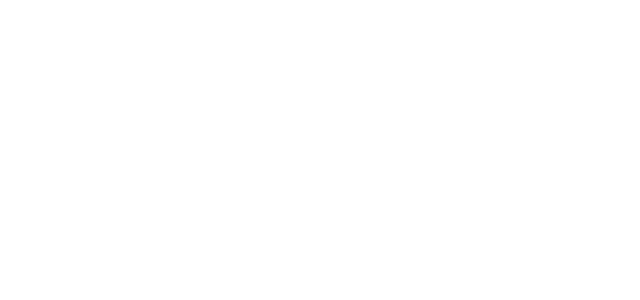
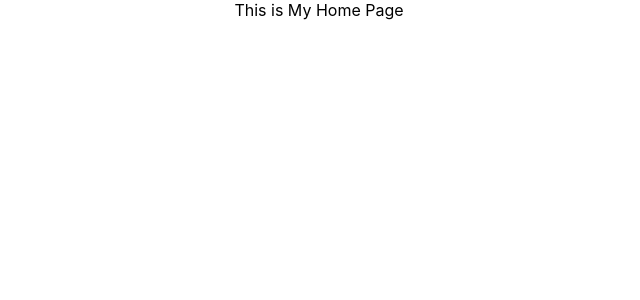
Before and after one commit to Job85/portfolio-site, a React (Create React App) app: page / in a window 1280 px wide. Before the commit this address had no page. Shown: the top 300 px of the page, without its empty margins (321-961 px from the left). Built offline with nearby package versions, Linux system fonts and the light colour scheme.

Commit message:
created Home Page and imported it to App.js & set the Route

```diff
--- a/src/App.js
+++ b/src/App.js
@@ -1,12 +1,13 @@
 import React from 'react';
 import { Route, Routes } from 'react-router-dom';
 import './App.css';
+import Home from './pages/home';
 
 function App() {
   return (
     <div className="App">
       <Routes>
-
+        <Route path='/' element={<Home />} />
       </Routes>
     </div>
   );
--- /dev/null
+++ b/src/pages/home.js
@@ -0,0 +1,12 @@
+import React from "react";
+
+const Home = () => {
+
+    return (
+        <div>
+            This is My Home Page
+        </div>
+    )
+}
+
+export default Home
```
